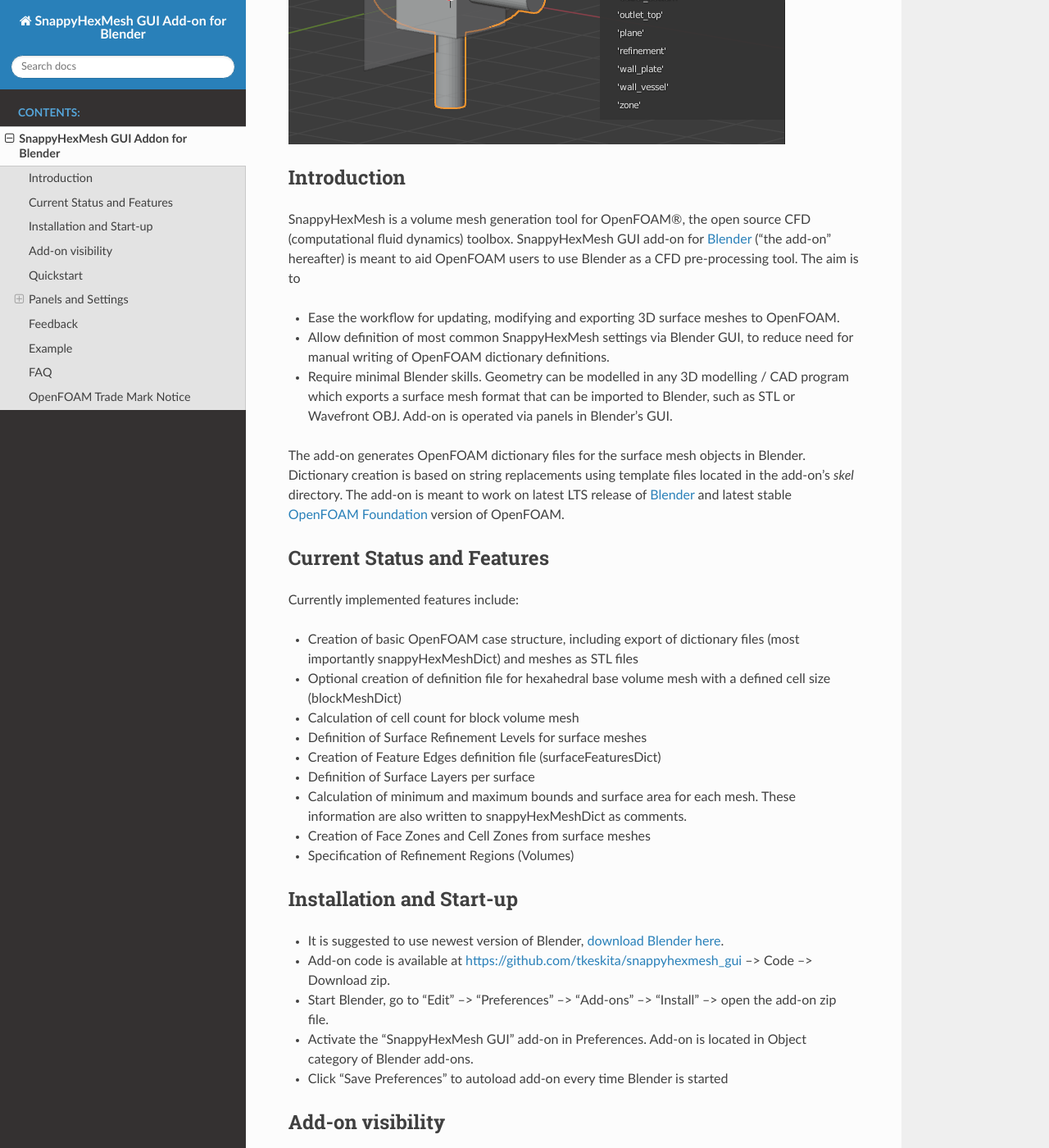
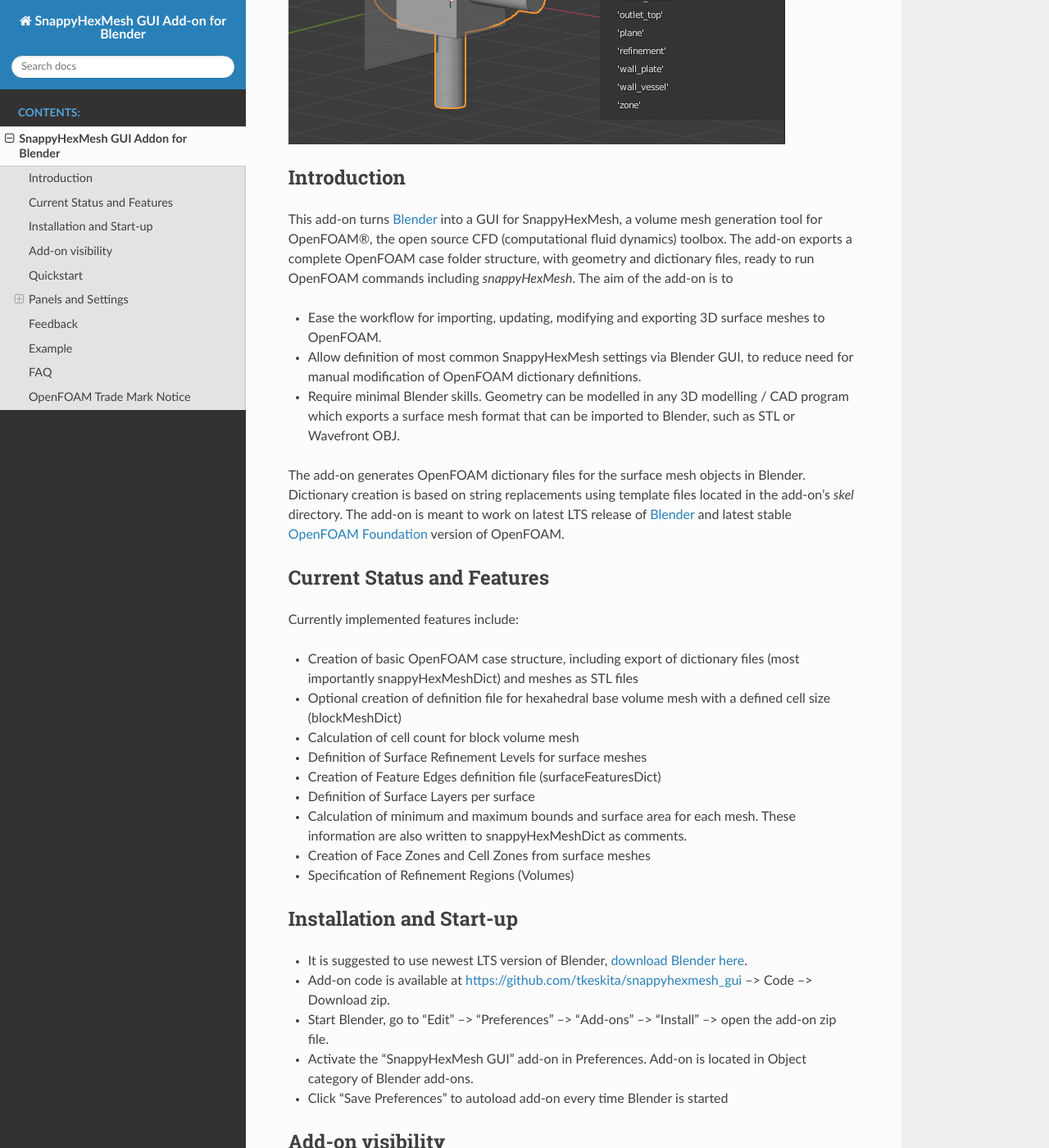
Before and after one commit to tkeskita/snappyhexmesh_gui, a Sphinx documentation site: the page built from docs/snappy_gui.rst, in a window 1280 px wide and 1400 px high, scrolled down 655 px. Shown: the whole window at 82% size. Built offline with Sphinx 7.4.7 and the Read the Docs theme 2.0.0, drawn with Linux system fonts in a browser that asks for light colours; some of the changed text lies outside the part shown.

Commit message:
Added iterative workflow description to docs
- Also rewrote introduction for clarity.
- Minor style changes and additions.

```diff
--- a/docs/snappy_gui.rst
+++ b/docs/snappy_gui.rst
@@ -6,21 +6,21 @@
 Introduction
 ------------
 
-SnappyHexMesh is a volume mesh generation tool for OpenFOAM®, the open
-source CFD (computational fluid dynamics) toolbox. SnappyHexMesh GUI
-add-on for `Blender <https://www.blender.org>`_
-("the add-on" hereafter) is meant to aid OpenFOAM
-users to use Blender as a CFD pre-processing tool. The aim is to
+This add-on turns `Blender <https://www.blender.org>`_
+into a GUI for SnappyHexMesh, a volume mesh generation tool for
+OpenFOAM®, the open source CFD (computational fluid dynamics) toolbox.
+The add-on exports a complete OpenFOAM case folder structure, with
+geometry and dictionary files, ready to run OpenFOAM commands
+including *snappyHexMesh*. The aim of the add-on is to
 
-* Ease the workflow for updating, modifying and exporting 3D surface
-  meshes to OpenFOAM.
+* Ease the workflow for importing, updating, modifying and exporting
+  3D surface meshes to OpenFOAM.
 * Allow definition of most common SnappyHexMesh settings via Blender
-  GUI, to reduce need for manual writing of OpenFOAM dictionary
+  GUI, to reduce need for manual modification of OpenFOAM dictionary
   definitions.
 * Require minimal Blender skills. Geometry can be modelled in any 3D
   modelling / CAD program which exports a surface mesh format that can
-  be imported to Blender, such as STL or Wavefront OBJ. Add-on is
-  operated via panels in Blender's GUI.
+  be imported to Blender, such as STL or Wavefront OBJ.
 
 The add-on generates OpenFOAM dictionary files for the surface mesh
 objects in Blender. Dictionary creation is based on string
@@ -52,7 +52,7 @@
 Installation and Start-up
 -------------------------
 
-* It is suggested to use newest version of Blender,
+* It is suggested to use newest LTS version of Blender,
   `download Blender here <https://www.blender.org/download/>`_.
 * Add-on code is available at https://github.com/tkeskita/snappyhexmesh_gui
   --> Code --> Download zip.
@@ -81,16 +81,26 @@
   or model geometry directly in Blender
 * Adjust the add-on settings per object in Blender
 * Save Blender file to an empty case folder
-* Click "Export" button in the add-on to create OpenFOAM directories
+* Click **Export** button in the add-on to create OpenFOAM directories
   and files under case folder
 
 After export from Blender, you should be able to run following OpenFOAM
 commands in case folder in order:
 
-* blockMesh
-* surfaceFeatures (for openfoam.org version of OpenFOAM) or surfaceFeatureExtract (for openfoam.com version)
-* snappyHexMesh
-* checkMesh
+* ``blockMesh``
+* ``surfaceFeatures`` (for openfoam.org version of OpenFOAM) or ``surfaceFeatureExtract`` (for openfoam.com version)
+* ``snappyHexMesh``
+* ``checkMesh``
+
+You can view the final mesh using `Paraview <https://www.paraview.org>`_.
+An example iterative workflow for working the whole mesh creation
+pipeline in a case folder is:
+
+* Clean up folder in terminal: ``rm -rf 1 2 3 constant system``
+* Make modifications in Blender, save file, and click the add-on **Export** button
+* run OpenFOAM terminal commands: ``blockMesh; surfaceFeatures; snappyHexMesh``
+* Refresh Paraview to see updated results
+
 
 Panels and Settings
 -------------------
@@ -266,7 +276,7 @@
 
 .. figure:: images/example_mesh_result.png
 
-   Resulting volume mesh from SnappyHexMesh viewed in `Paraview <https://www.paraview.org>`_
+   Resulting volume mesh from SnappyHexMesh viewed in `Paraview`_
 
 FAQ
 ---
```
Also changed, not shown: README.md (+13 -14 lines).
